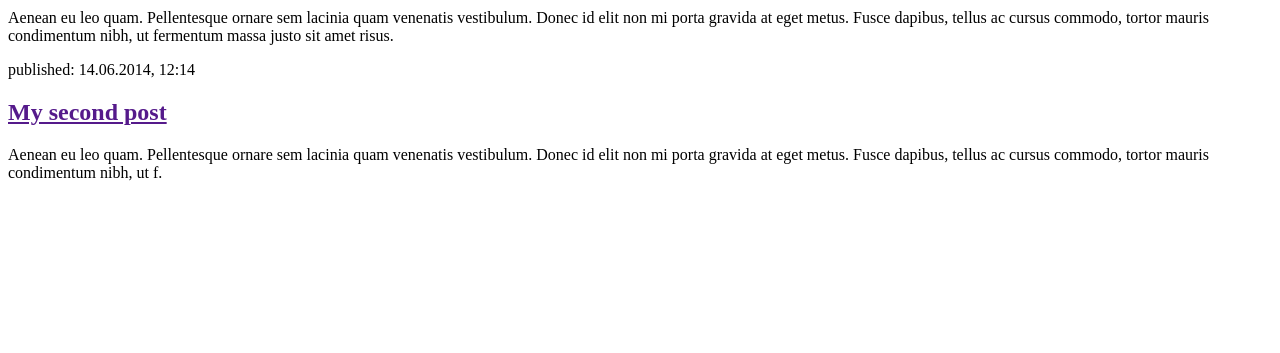
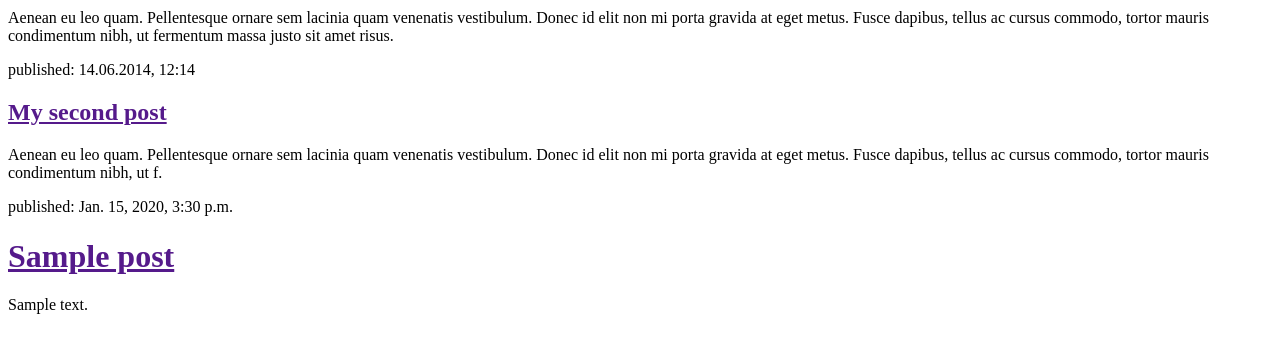
Before and after one commit to deveshaggrawal19/blog, a Django app: template blogging/templates/blogging/post_list.html in a window 1280 px wide. Shown: the part 142-495 px from the top of the page. Run offline with Django 3.2, Linux system fonts and the light colour scheme; the template is opened without the code that fills it: values that come from a table or form of the project are taken from there, others are empty; tables that the repository leaves empty hold one stand-in row (values such as "Sample post"); parts of the project's set-up code (start-up, migrations or seed data) failed here and were passed over.

Commit message:
Dynamic addition of data

```diff
--- a/blog/settings.py
+++ b/blog/settings.py
@@ -106,7 +106,7 @@ AUTH_PASSWORD_VALIDATORS = [
 
 LANGUAGE_CODE = 'en-us'
 
-TIME_ZONE = 'UTC'
+TIME_ZONE = 'Asia/Kolkata'
 
 USE_I18N = True
 
--- a/blogging/templates/blogging/post_list.html
+++ b/blogging/templates/blogging/post_list.html
@@ -18,5 +18,12 @@
             <h2><a href="">My second post</a></h2>
             <p>Aenean eu leo quam. Pellentesque ornare sem lacinia quam venenatis vestibulum. Donec id elit non mi porta gravida at eget metus. Fusce dapibus, tellus ac cursus commodo, tortor mauris condimentum nibh, ut f.</p>
         </div>
+        <div>
+            {% for post in posts %}
+            <p>published: {{ post.published_date }}</p>
+            <h1><a href="">{{ post.title }}</a></h1>
+            <p>{{ post.text|linebreaksbr }}</p>
+        </div>
+            {% endfor %}
     </body>
 </html>
--- a/blogging/views.py
+++ b/blogging/views.py
@@ -1,6 +1,10 @@
 from django.shortcuts import render
+from django.utils import timezone
+from .models import Post
 # Create your views here.
 
 
 def post_list(request):
-    return render(request, 'blogging/post_list.html', {})
+    posts = Post.objects.filter(published_date__lte=timezone.now())\
+        .order_by('published_date')
+    return render(request, 'blogging/post_list.html', {'posts': posts})
```
